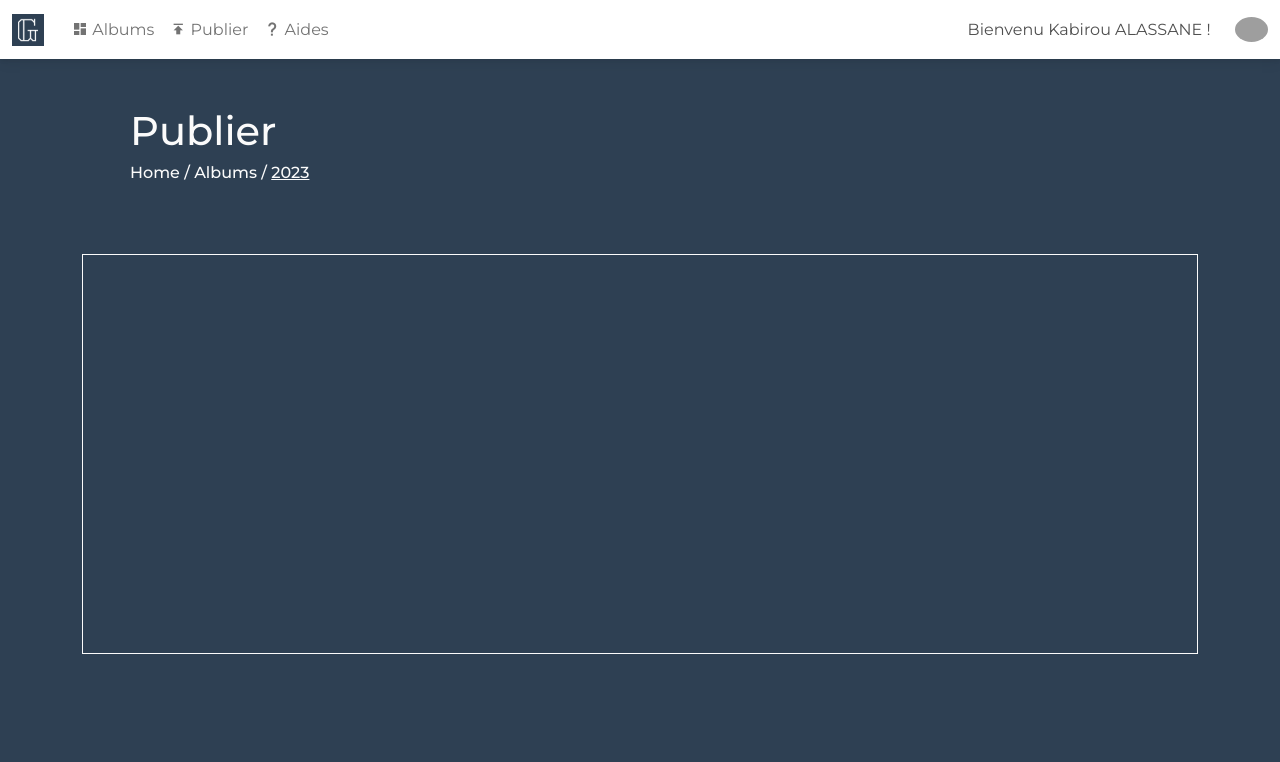
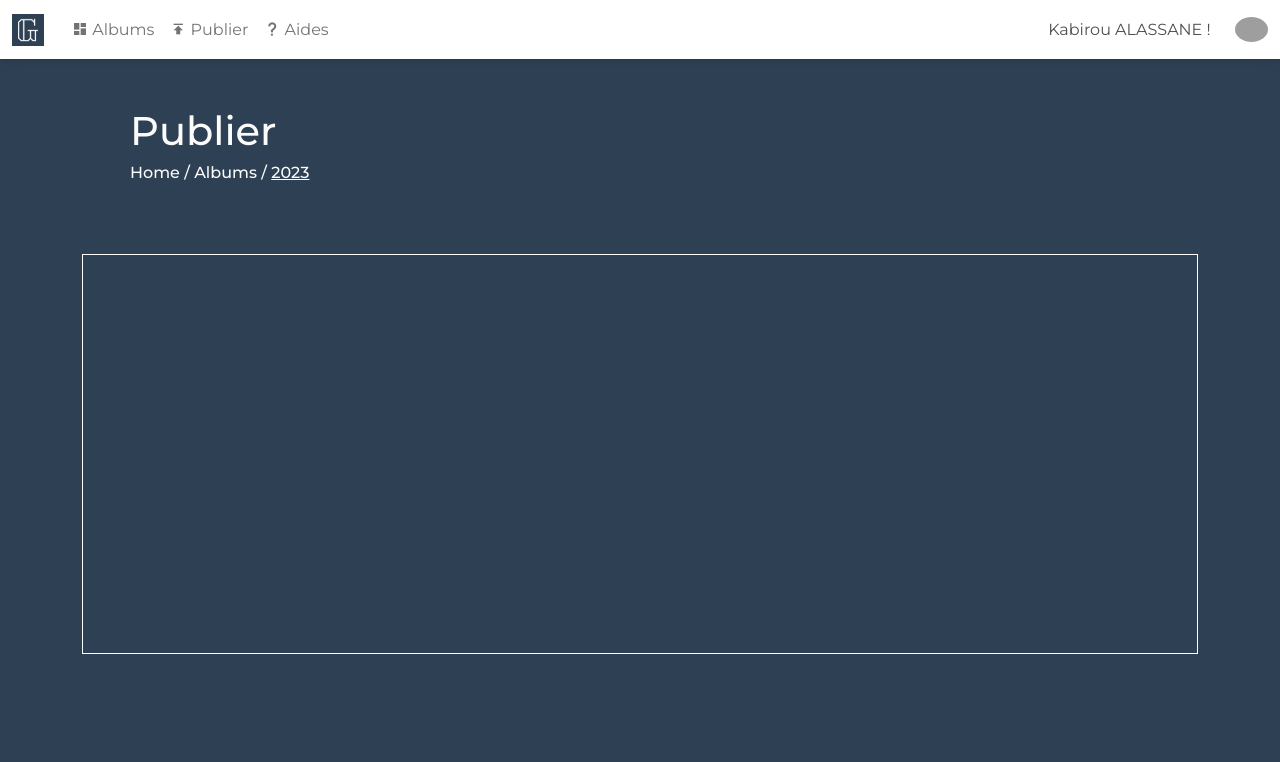
Before and after one commit to BlakvGhost/GalleryApp, a Django app: page /publish/1 in a window 1280 px wide. Shown: the top 762 px of the page. Run offline with Django 4.2, Linux system fonts and the light colour scheme; a user stored in the database is signed in; data comes from the database, SQL or seed files in the repository; some libraries are stand-ins or nearby versions; grey boxes are pictures that could not be loaded.

```diff
--- a/template/base/header.html
+++ b/template/base/header.html
@@ -44,7 +44,7 @@
         <!-- Right elements -->
         <div class="d-flex align-items-center">
             <!-- Avatar -->
-            <a class="nav-link me-4" href="javascript:void(0)">Bienvenu {{ user.first_name }} {{ user.last_name }} ! </a>
+            <a class="nav-link me-4" href="javascript:void(0)">{{ user.first_name }} {{ user.last_name }} ! </a>
             <div class="dropdown">
                 <a class="dropdown-toggle d-flex align-items-center hidden-arrow" href="#" id="navbarDropdownMenuAvatar"
                     role="button" data-mdb-toggle="dropdown" aria-expanded="false">
```
